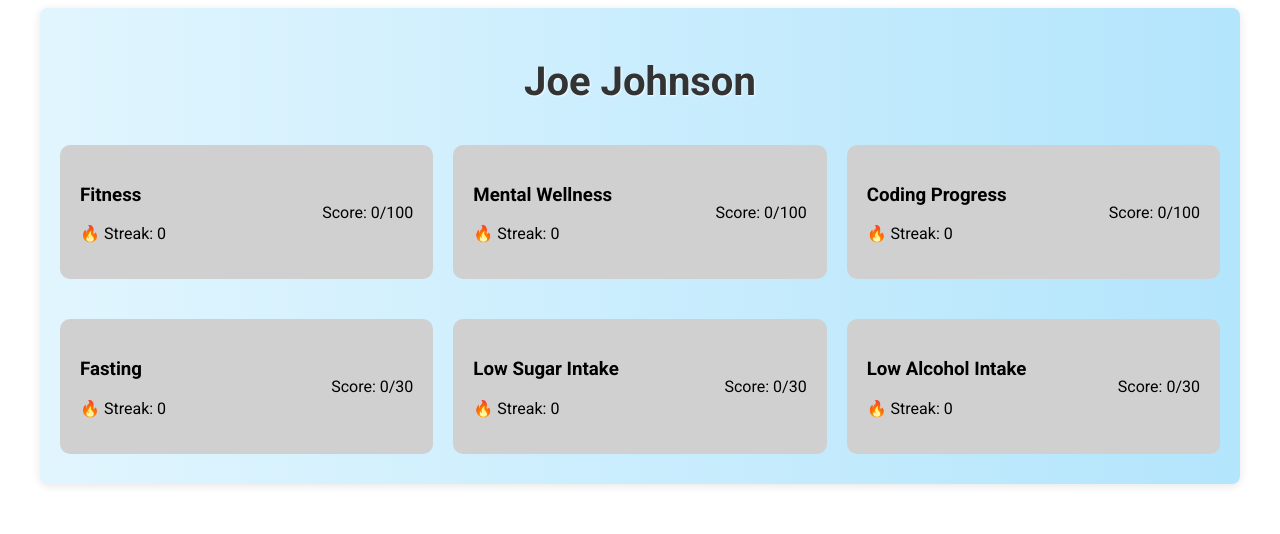
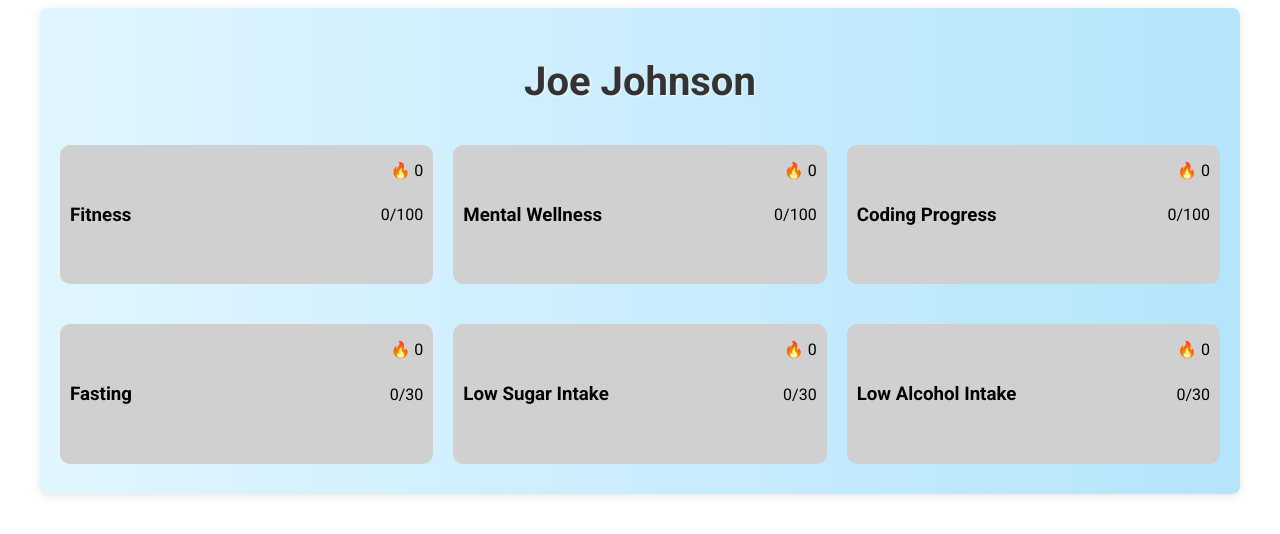
Before and after one commit to joseph-johnson27001/personal-dashboard, a Vue app: page / in a window 1280 px wide. Shown: the top 534 px of the page. Built offline with nearby package versions, Linux system fonts and the light colour scheme.

Commit message:
Card update

```diff
--- a/src/components/HabitCard.vue
+++ b/src/components/HabitCard.vue
@@ -6,10 +6,10 @@
   >
     <div class="left">
       <h3>{{ name }}</h3>
-      <p>🔥 Streak: {{ streak }}</p>
+      <p class="streak">🔥 {{ streak }}</p>
     </div>
     <div class="right">
-      <p>Score: {{ score }}/{{ maxScore }}</p>
+      <p>{{ score }}/{{ maxScore }}</p>
     </div>
   </div>
 </template>
@@ -42,11 +42,12 @@ export default {
 <style scoped>
 .habit-card {
   border-radius: 10px;
-  padding: 20px;
+  padding: 40px 10px;
   margin: 10px 0;
   display: flex;
   justify-content: space-between;
   align-items: center;
+  position: relative;
   width: 100%;
   max-width: 500px;
   transition: background-color 0.3s;
@@ -62,4 +63,11 @@ export default {
   flex-direction: column;
   align-items: flex-end;
 }
+
+.streak {
+  position: absolute;
+  top: 0px;
+  right: 10px;
+  font-size: 1rem;
+}
 </style>
```
